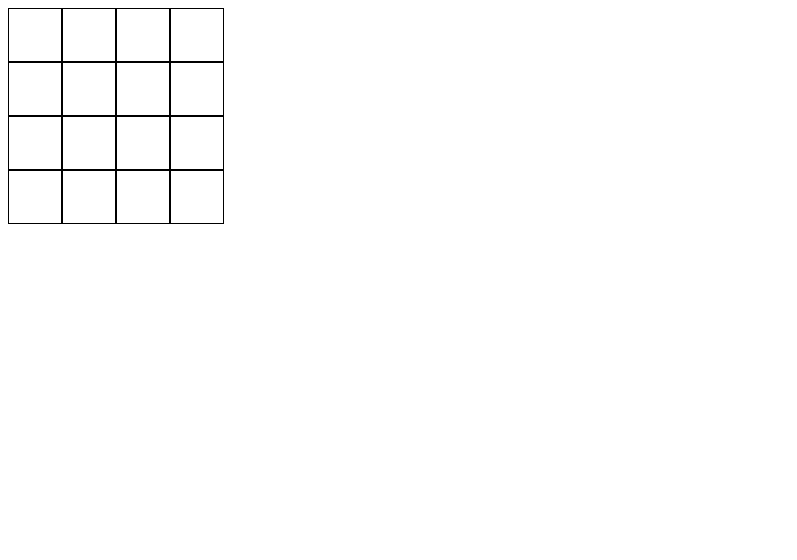
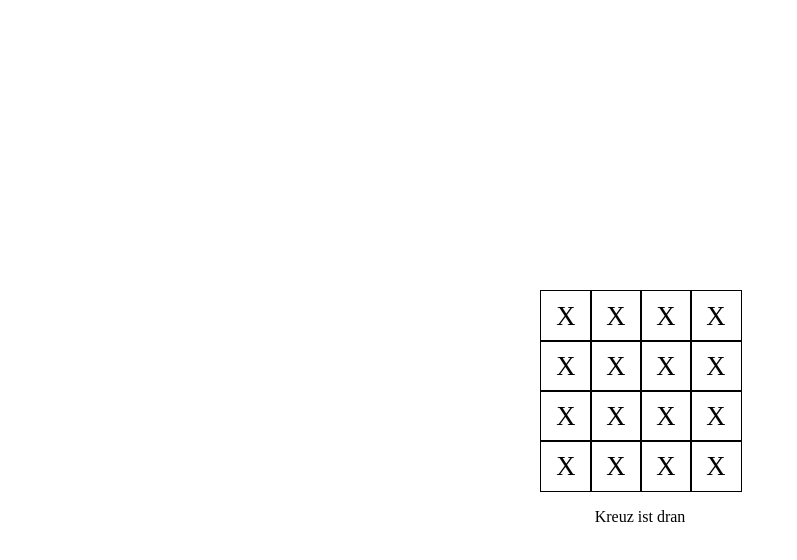
Before and after one commit to kuerbi/3-Verliert, a React (Vite) app: page / in a window 1280 px wide. Shown: the top 560 px of the page, without its empty margins (0-797 px from the left). Built offline with nearby package versions, Linux system fonts and the light colour scheme.

Commit message:
WIP GameField

```diff
--- /dev/null
+++ b/src/App.css
@@ -0,0 +1,7 @@
+.page {
+    min-height: 100vh;
+    display: flex;
+    justify-content: center;
+    align-items: center;
+    flex-direction: column;
+}
--- a/src/App.tsx
+++ b/src/App.tsx
@@ -1,10 +1,19 @@
 import GameField from "./Components/GameField"
+import Player from "./Components/Player"
+import './App.css'
 
 function App() {
+  const players = [
+    new Player("Kreuz","X"),
+    new Player("Kreis","O")
+  ]
+
   return (
     <>
-     <div>
+     <div className="page">
       <GameField />
+      <br />
+      <span>{players[0].name} ist dran</span>
      </div>
     </>
   )
--- a/src/Components/GameField.css
+++ b/src/Components/GameField.css
@@ -1,15 +1,17 @@
 .game-field {
   display: grid;
-  width: 50vw;
-  height: 50vh;
+  width: 200px;
+  height: 200px;
   grid-template-columns: repeat(4, 1fr);
   grid-template-rows: repeat(4, 1fr);
-  width: 120px;
-  height: 120px;
 }
 
 .game-cell {
-    width: 52px;
-    height: 52px;
+    width: 100%;
+    height: 100%;
     border: 1px solid black;
+    display: flex;
+    justify-content: center;
+    align-items: center;
+    font-size: 20pt;
 }
--- a/src/Components/GameField.tsx
+++ b/src/Components/GameField.tsx
@@ -11,7 +11,7 @@ class GameField extends Component {
         for(let row = 0; row < GameField.NUM_ROWS; row++) {
             for(let column = 0; column < GameField.NUM_COLUMNS; column++) {
                 cells.push(
-                    <div className="game-cell"></div>
+                    <div className="game-cell">X</div>
                 )
             }
         }
--- /dev/null
+++ b/src/Components/Player.tsx
@@ -0,0 +1,11 @@
+class Player {
+    name: string
+    symbol: string
+
+    constructor(name: string, symbol: string) {
+       this.name = name
+       this.symbol = symbol
+    }
+}
+
+export default Player
```
